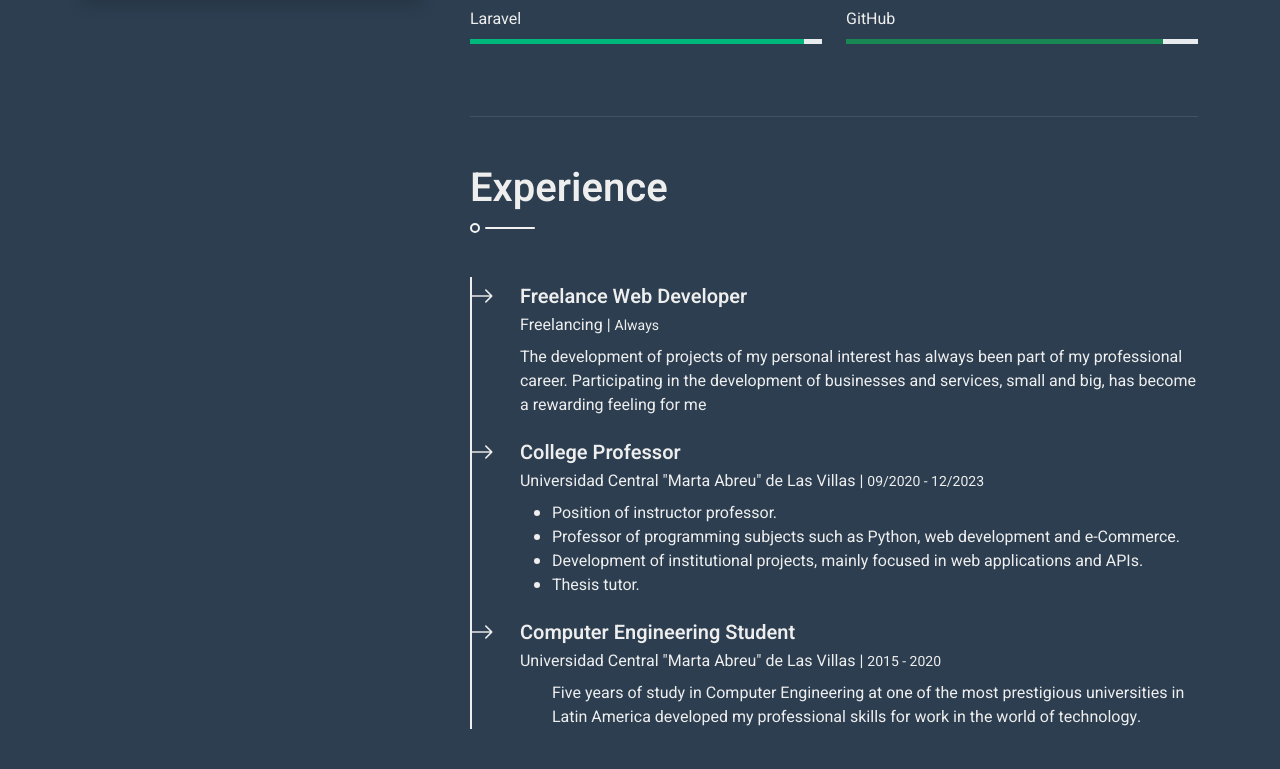
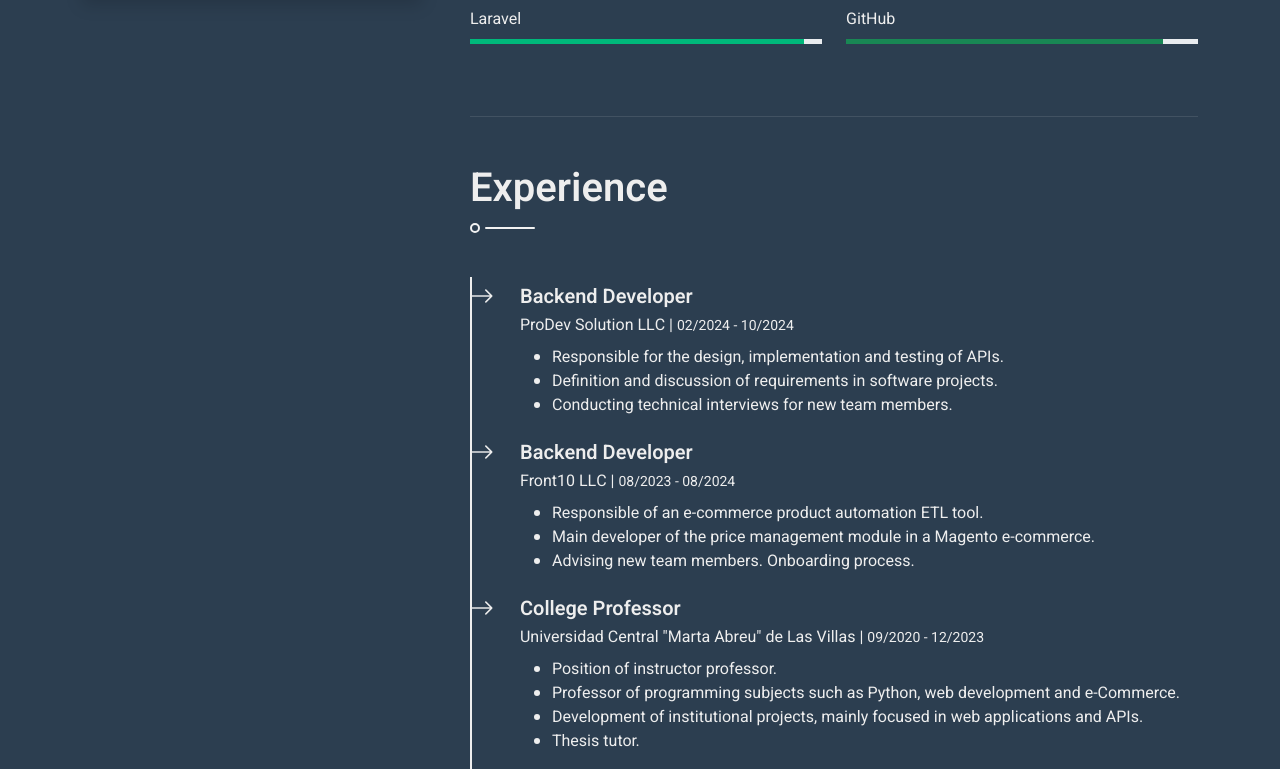
Before and after one commit to jcassola/portfolio-v2, a plain HTML site: page index.html in a window 1280 px wide. Shown: the part 803-1572 px from the top of the page. Drawn offline with nearby package versions, Linux system fonts and the light colour scheme; some packages are replaced by stand-ins of ours; a script that the page names is missing.

Commit message:
Add experiences

```diff
--- a/index.html
+++ b/index.html
@@ -221,9 +221,23 @@
                         <div class="border-start border-2 border-light pt-2 ps-5">
                             <div class="position-relative mb-4">
                                 <span class="bi bi-arrow-right fs-4 text-light position-absolute" style="top: -5px; left: -50px;"></span>
-                                <h5 class="mb-1">Freelance Web Developer</h5>
-                                <p class="mb-2">Freelancing | <small>Always</small></p>
-                                <p>The development of projects of my personal interest has always been part of my professional career. Participating in the development of businesses and services, small and big, has become a rewarding feeling for me</p>
+                                <h5 class="mb-1">Backend Developer</h5>
+                                <p class="mb-2">ProDev Solution LLC | <small>02/2024 - 10/2024</small></p>
+                                <ul class="list-group" style="margin-left: 2rem;">
+                                    <li>Responsible for the design, implementation and testing of APIs.</li>
+                                    <li>Definition and discussion of requirements in software projects.</li>
+                                    <li>Conducting technical interviews for new team members.</li>
+                                </ul>
+                            </div>
+                            <div class="position-relative mb-4">
+                                <span class="bi bi-arrow-right fs-4 text-light position-absolute" style="top: -5px; left: -50px;"></span>
+                                <h5 class="mb-1">Backend Developer</h5>
+                                <p class="mb-2">Front10 LLC | <small>08/2023 - 08/2024</small></p>
+                                <ul class="list-group" style="margin-left: 2rem;">
+                                    <li>Responsible of an e-commerce product automation ETL tool.</li>
+                                    <li>Main developer of the price management module in a Magento e-commerce.</li>
+                                    <li>Advising new team members. Onboarding process.</li>
+                                </ul>
                             </div>
                             <div class="position-relative mb-4">
                                 <span class="bi bi-arrow-right fs-4 text-light position-absolute" style="top: -5px; left: -50px;"></span>
@@ -235,7 +249,6 @@
                                     <li>Development of institutional projects, mainly focused in web applications and APIs.</li>
                                     <li>Thesis tutor.</li>
                                 </ul>
-                                <!-- <p>College professor with subjects in the area of software engineering and development. Significant increase in my professional and human skills</p> -->
                             </div>
                             <div class="position-relative mb-4">
                                 <span class="bi bi-arrow-right fs-4 text-light position-absolute" style="top: -5px; left: -50px;"></span>
```
Lines whose indentation alone changed are shown as unchanged.
